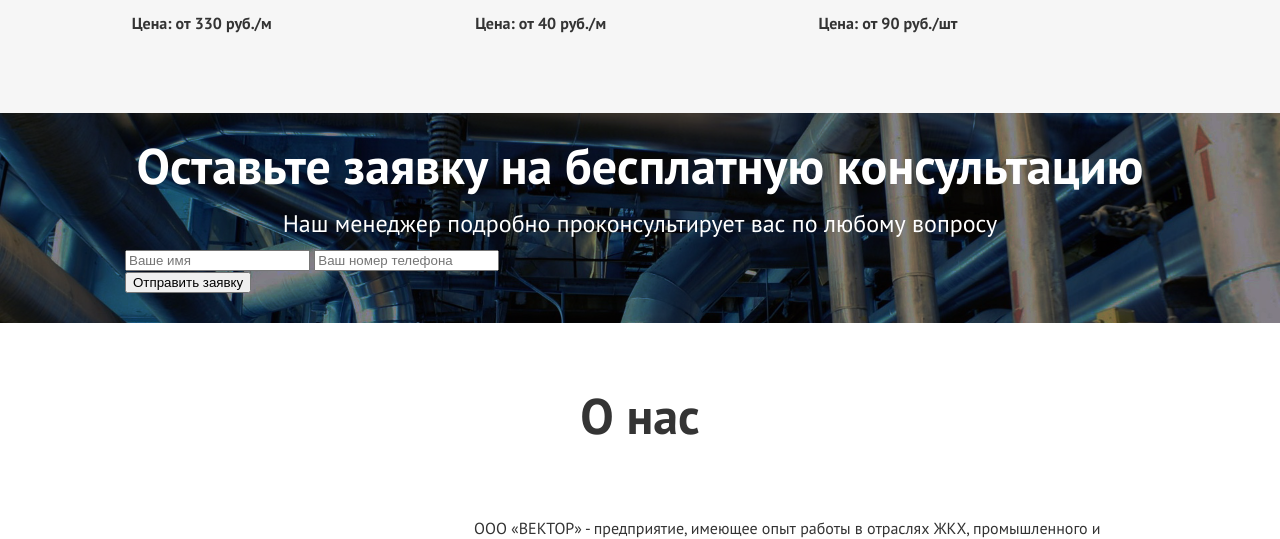
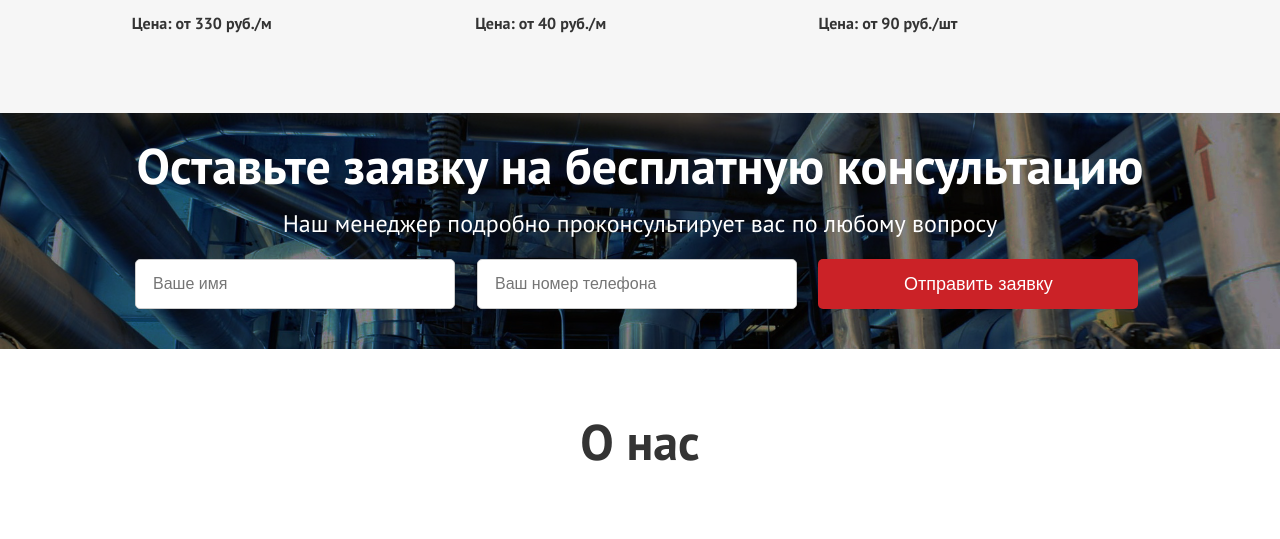
Before and after one commit to maks050/vektor-mufta, a PHP site: page / in a window 1280 px wide. Shown: the part 2500-3039 px from the top of the page. Run offline with PHP 8.4, Linux system fonts and the light colour scheme.

Commit message:
Update style.css

```diff
--- a/css/style.css
+++ b/css/style.css
@@ -382,6 +384,69 @@ a:hover {
   position: fixed;
   right: 15px;
   bottom: 15px;
+  cursor: pointer;
+}
+
+.go_top:active {zoom: 0.95}
+
+.style-callback4 {
+    width: 100%;
+    font-size: 20px;
+    color: #000;
+    background: transparent;
+    border: none;
+    padding: 10px;
+    border-radius: 0;
+    box-sizing: border-box;
+}
+
+.style-callback4 .form-body {
+    display: flex;
+    flex-flow: row wrap;
+    justify-content: space-between;
+}
+
+.style-callback4 .inpt_wrpr {
+    flex: 0 66%;
+    display: flex;
+    padding: 0;
+    gap: 0 22px;
+}
+
+.style-callback4 input[type="text"], .style-callback4 textarea {
+    font-size: 16px;
+    border: 1px solid #ccc;
+    padding: 0px 17px;
+    margin: 0;
+    border-radius: 0;
+    height: 48px;
+    text-align: left;
+    width: 284px;
+    border-radius: 5px;
+}
+
+.style-callback4 .mf_submit {
+    text-align: center;
+    box-sizing: border-box;
+    flex: 0 33%;
+    padding: 0;
+}
+
+.style-callback4 input.send_btn {
+    background: var(--orange);
+    width: 320px;
+    cursor: pointer;
+    font-weight: normal;
+    color: #fff;
+    padding: 14px 0px;
+    border-radius: 0px;
+    border: 0;
+    margin: 0;
+    font-size: 18px;
+    text-transform: none;
+    /* margin-left: 100px; */
+    border-radius: 5px;
+    height: 50px;
 }
 @media screen and (max-width:980px){
   .clb-block-10 .clb-title {
```
Also changed, not shown: other parts of css/style.css (+15 -13 lines).
